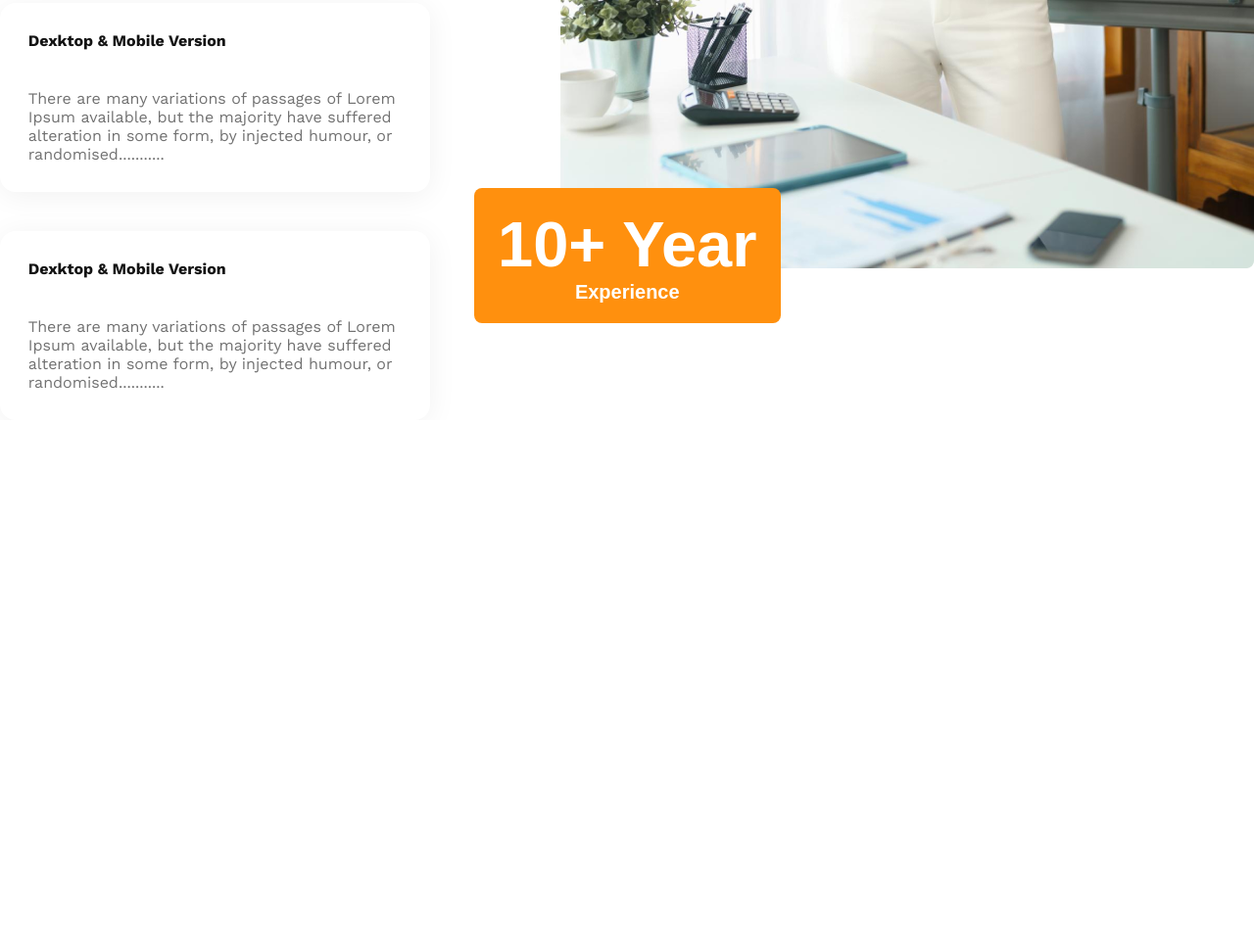
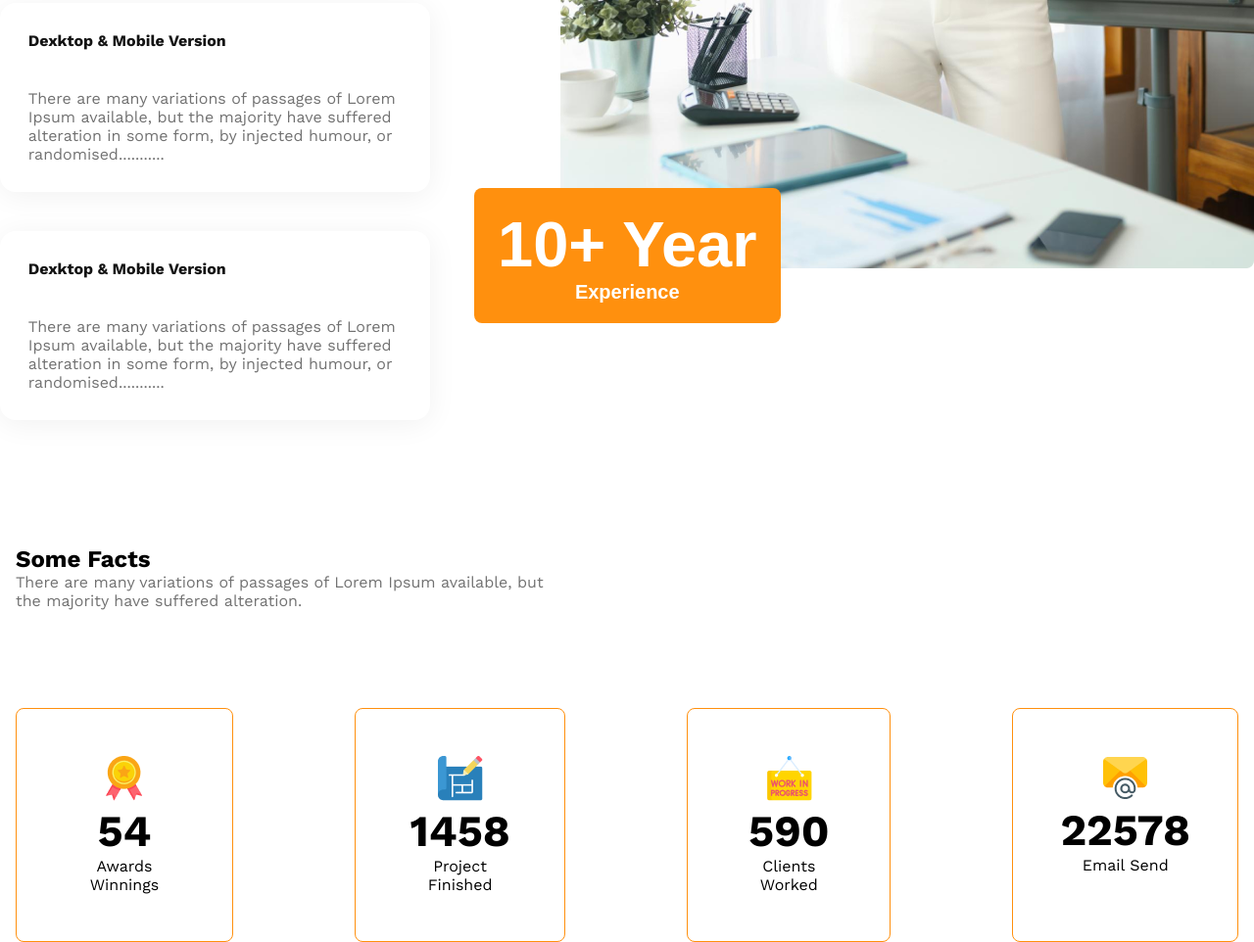
Before and after one commit to oliullahakib/module9-project-g3-architect, a plain HTML site: page index.html in a window 1280 px wide. Shown: the part 2667-3629 px from the top of the page at 98% size. Before the commit the page ends 3096 px from the top, so only its background shows below. Drawn offline with nearby package versions, Linux system fonts and the light colour scheme.

Commit message:
acivement section added and making it reponsive

```diff
--- a/index.html
+++ b/index.html
@@ -59,23 +59,27 @@
                 <div class="cards-container">
                     <div class="card">
                         <h4 class="section-discription dark1">Dexktop & Mobile Version</h4>
-                    <p class="dark3">There are many variations of passages of Lorem Ipsum available, but the majority
+                        <p class="dark3">There are many variations of passages of Lorem Ipsum available, but the
+                            majority
                             have suffered alteration in some form, by injected humour, or randomised...........</p>
                     </div>
                     <div class="card">
                         <h4 class="section-discription dark1">Dexktop & Mobile Version</h4>
-                    <p class="dark3">There are many variations of passages of Lorem Ipsum available, but the majority
+                        <p class="dark3">There are many variations of passages of Lorem Ipsum available, but the
+                            majority
                             have suffered alteration in some form, by injected humour, or randomised...........</p>
                     </div>
                     <div class="card">
                         <h4 class="section-discription dark1">Dexktop & Mobile Version</h4>
-                    <p class="dark3">There are many variations of passages of Lorem Ipsum available, but the majority
+                        <p class="dark3">There are many variations of passages of Lorem Ipsum available, but the
+                            majority
                             have suffered alteration in some form, by injected humour, or randomised...........</p>
                     </div>
                     <div class="card">
                         <div class="card-contant">
                             <h4 class="section-discription dark1">Dexktop & Mobile Version</h4>
-                    <p class="dark3">There are many variations of passages of Lorem Ipsum available, but the majority
+                            <p class="dark3">There are many variations of passages of Lorem Ipsum available, but the
+                                majority
                                 have suffered alteration in some form, by injected humour, or randomised...........</p>
                         </div>
                     </div>
@@ -88,6 +92,44 @@
             </div>
 
         </section>
+        <section class="fact">
+            <div class="facts-content">
+                <h2 class="sction-title">Some Facts</h2>
+                <p class="section-discription dark3">There are many variations of passages of Lorem Ipsum available, but
+                    the majority have suffered alteration.</p>
+            </div>
+            <div class="acivment-container">
+                <div class="acivment-card">
+                    <div class="acivment">
+                        <img src="./images/icons/ribon.png" alt="">
+                        <h1 class="section-title acivment-score">54</h1>
+                        <p class="section-discription">Awards Winnings</p>
+                    </div>
+                </div>
+                <div class="acivment-card">
+                    <div class="acivment">
+                        <img src="./images/icons/projects.png" alt="">
+                        <h1 class="section-title acivment-score">1458</h1>
+                        <p class="section-discription">Project Finished</p>
+                    </div>
+                </div>
+                <div class="acivment-card">
+                    <div class="acivment">
+                        <img src="./images/icons/customers.png" alt="">
+                        <h1 class="section-title acivment-score">590</h1>
+                        <p class="section-discription">Clients Worked </p>
+                    </div>
+                </div>
+                <div class="acivment-card">
+                    <div class="acivment">
+                        <img src="./images/icons/email.png" alt="">
+                        <h1 class="section-title acivment-score">22578</h1>
+                        <p class="section-discription">Email Send</p>
+                    </div>
+                </div>
+
+            </div>
+        </section>
     </main>
     <footer></footer>
 </body>
--- a/styles/g3-architect.css
+++ b/styles/g3-architect.css
@@ -200,7 +200,27 @@ main>section {
     font-size: 65px;
     font-weight: 700;
 }
+/* fact section style start */
+.facts-content{
+    max-width: 542px;
+    margin-top:2.6rem ;
+    margin-bottom:6.26rem ;
+    margin-left: 1rem;
+}
+.acivment-container{
+    display: flex;
+    gap: 7.75rem;
+    margin: 0 1rem;
+}
+.acivment-card{
+    border: 1px solid #FF900E;
+    border-radius: 8px;
 
+}
+.acivment{
+    padding: 3rem;
+    text-align: center;
+}
 /* resposive quary of mobile  */
 @media screen and (max-width:576px) {
 
@@ -250,6 +270,10 @@ main>section {
     .right-column button {
         margin: 10px 0;
     }
+    .acivment-container{
+    flex-direction: column;
+    gap: 2rem;
+}
 }
 
 /* responsive quary for table */
@@ -305,4 +329,9 @@ main>section {
     .right-column button {
         margin: 10px 0;
     }
+       .acivment-container{
+    display: grid;
+    grid-template-columns: repeat(2,1fr);
+    gap: 2rem;
 }
+}
```
Lines whose indentation alone changed are shown as unchanged.
